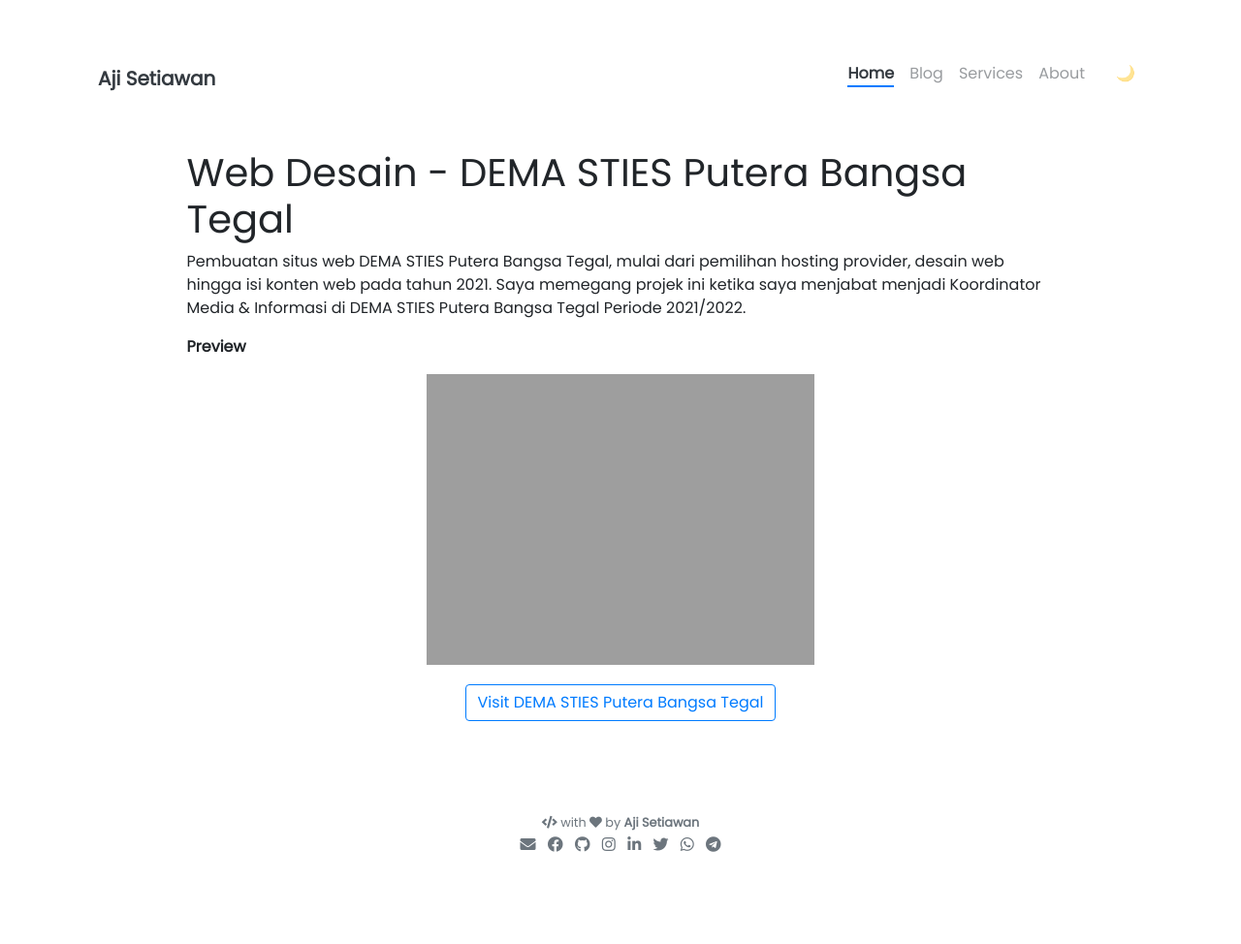
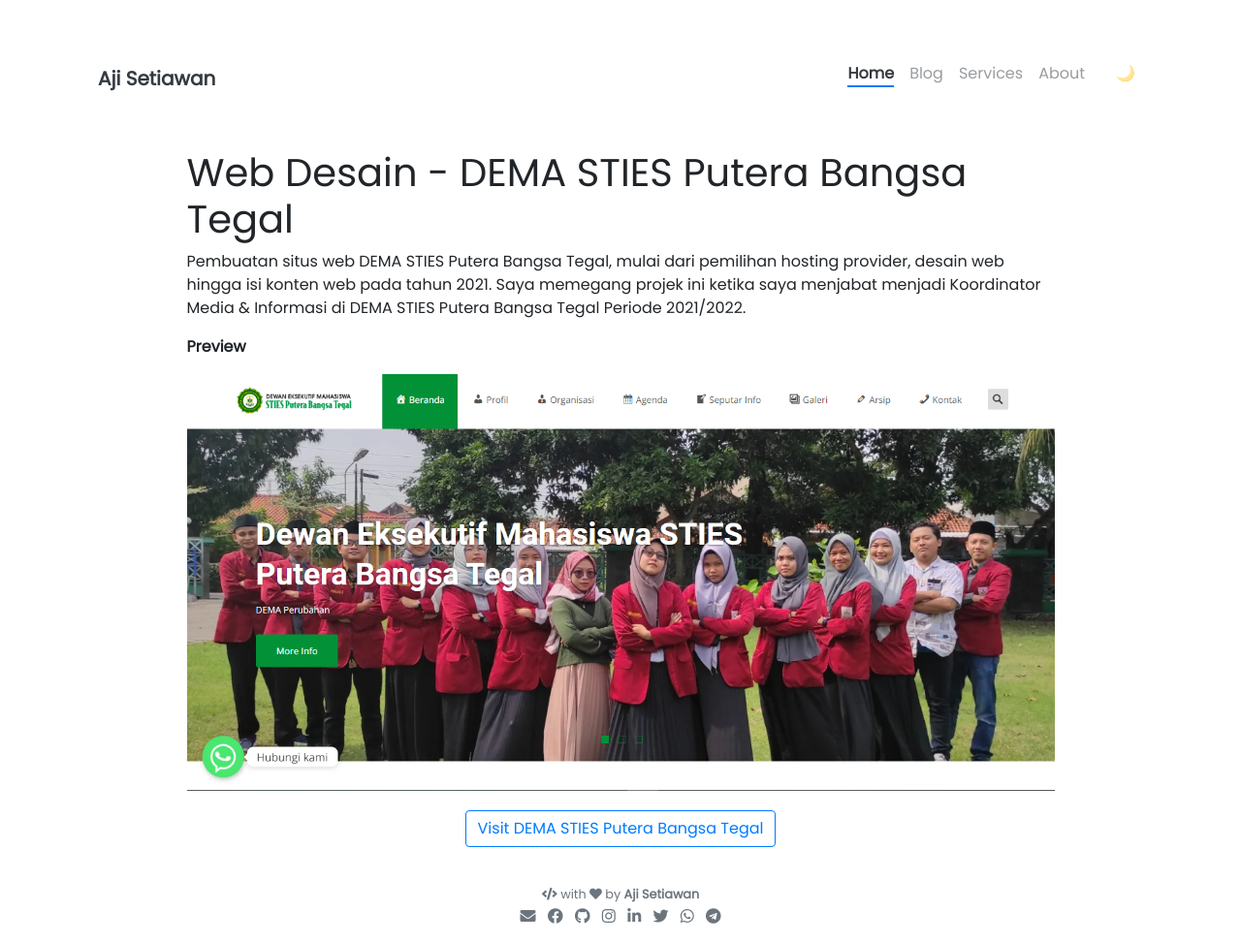
Before and after one commit to ajisetiawan716/ajisetiawan716.github.io, a Jekyll site: the page built from _projects/Web Desain DEMA STIES Putera Bangsa Tegal.md, in a window 1280 px wide. Shown: the whole page at 97% size. Built offline with Jekyll 4.4.1, drawn with Linux system fonts in a browser that asks for light colours; nearby versions of some CDN libraries; before the commit the page ends 900 px from its top, so only the background shows below that.

Commit message:
Update Web Desain DEMA STIES Putera Bangsa Tegal.md

```diff
--- a/_projects/Web Desain DEMA STIES Putera Bangsa Tegal.md
+++ b/_projects/Web Desain DEMA STIES Putera Bangsa Tegal.md
@@ -1,7 +1,7 @@
 ---
 name: Web Desain - DEMA STIES Putera Bangsa Tegal
 tools: [Web Design, Wordpress, Website, Blog]
-image: https://user-images.githubusercontent.com/126588109/252545698-09ec6e4c-c35d-4cb0-bdbd-5f275c123d52.png
+image: https://www.ajisetiawan.my.id/assets/img/content/web-desain1.png
 description: Portofolio web desain dan konten situs web DEMA STIES Putera Bangsa Tegal.
 ---
 
@@ -10,7 +10,7 @@
 Pembuatan situs web DEMA STIES Putera Bangsa Tegal, mulai dari pemilihan hosting provider, desain web hingga isi konten web pada tahun 2021. Saya memegang projek ini ketika saya menjabat menjadi Koordinator Media & Informasi di DEMA STIES Putera Bangsa Tegal Periode 2021/2022.
 
 **Preview**
-![preview](https://www.ajisetiawan.my.id/assets/img/content/web-desain1.jpg)
+![preview](https://www.ajisetiawan.my.id/assets/img/content/web-desain1.png)
 
 
 <p class="text-center">
```
